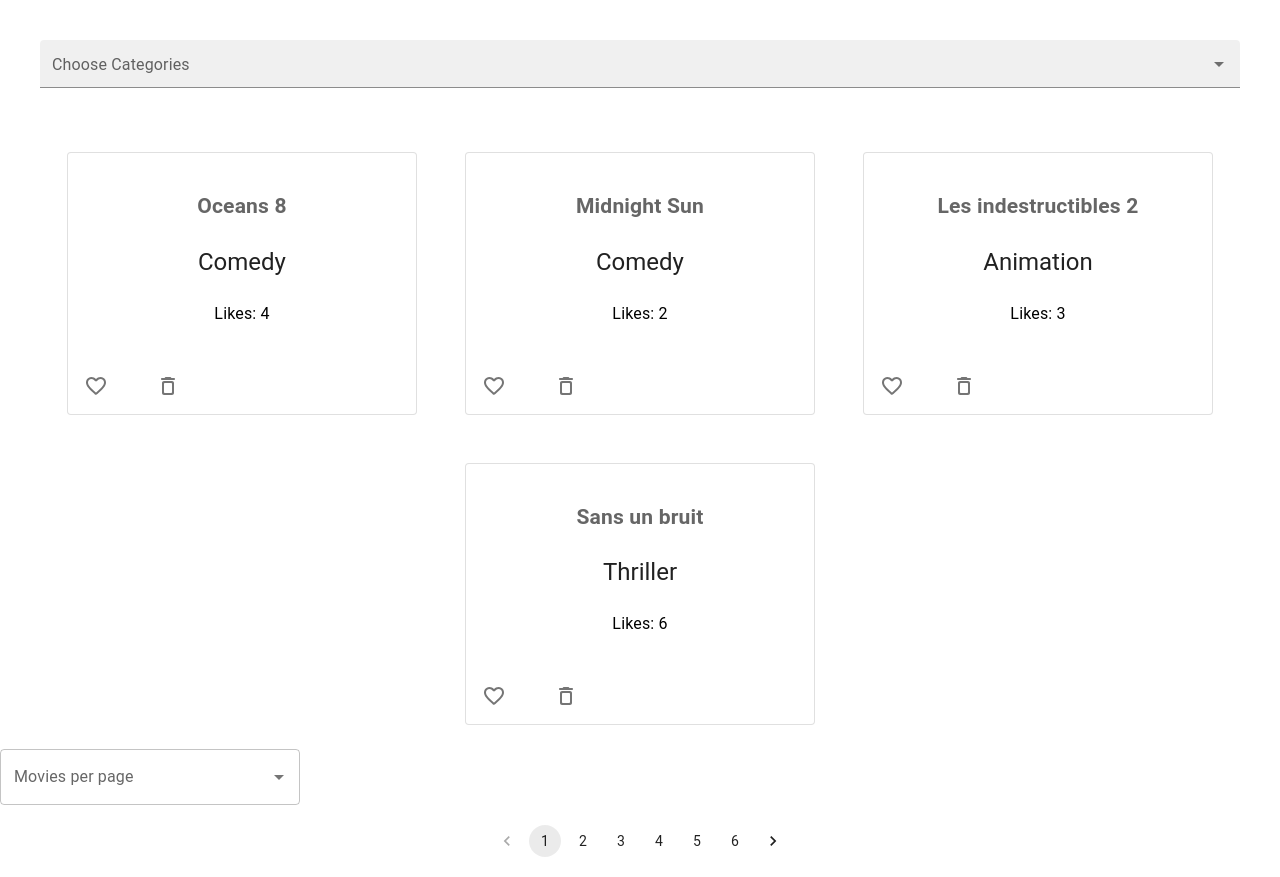
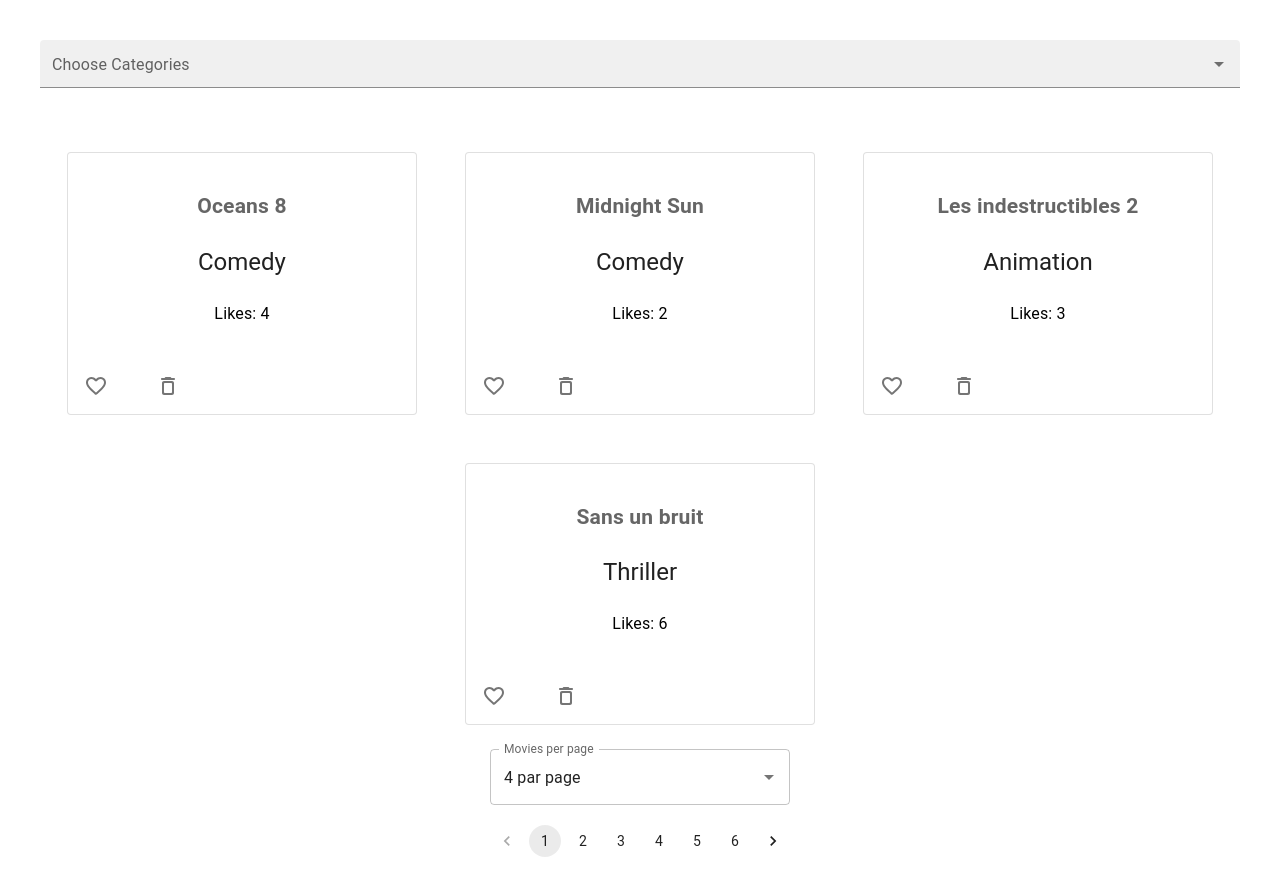
Before and after one commit to aminerochdi1/react-interview, a React (Create React App) app: page / in a window 1280 px wide. Built offline with nearby package versions, Linux system fonts and the light colour scheme.

Commit message:
Added Pagination Custom MoviePerPage

```diff
--- a/src/App.js
+++ b/src/App.js
@@ -6,6 +6,10 @@ import './App.css';
 import React, { useState,useEffect } from 'react';
 
 import MoviesPerPage from './components/MoviesPerPage';
+
+// MaterialUI
+import TextField from '@mui/material/TextField';
+import Autocomplete from '@mui/material/Autocomplete';
 
 // Redux
 import { Provider,useSelector  } from 'react-redux';
@@ -24,6 +28,11 @@ const App = () => {
   const [moviesPerPage,setMoviesPerPage] = useState(4);
   const [currentPage, setCurrentPage] = useState(1);
   const dispatch = useDispatch();
+
+  const handleMoviesPerPageChange = (newMoviesPerPage) => {
+    setMoviesPerPage(newMoviesPerPage);
+    setCurrentPage(1);
+  };
 
   const movies = useSelector(state => state.movies.filteredMovies);
   const totalMovies = movies.length;
@@ -45,7 +54,7 @@ const App = () => {
 
         <CategoryFilter/>
         <MoviesList movies={currentMovies} />
-        <MoviesPerPage/>
+        <MoviesPerPage onMoviesPerPageChange={handleMoviesPerPageChange} />
         <Pagination
         totalMovies={totalMovies}
         moviesPerPage={moviesPerPage}
--- a/src/components/MoviesPerPage.js
+++ b/src/components/MoviesPerPage.js
@@ -1,23 +1,37 @@
-import * as React from 'react';
+import React, { useState } from 'react';
 import TextField from '@mui/material/TextField';
 import Autocomplete from '@mui/material/Autocomplete';
 
-export default function MoviesPerPage() {
+const numbers = [
+  { label: '4 par page', value: 4 },
+  { label: '8 par page', value: 8 },
+  { label: '12 par page', value: 12 }
+];
+
+export default function MoviesPerPage({ onMoviesPerPageChange }) {
+  const [selectedValue, setSelectedValue] = useState(numbers[0].value);
+
+  const handleChange = (event, newValue) => {
+    if (newValue) {
+      setSelectedValue(newValue.value);
+      if (onMoviesPerPageChange) {
+        onMoviesPerPageChange(newValue.value);
+      }
+    }
+  };
+
   return (
-    <div>
+    <div style={{ display: 'flex', justifyContent: 'center' }}>
       <Autocomplete
         disablePortal
         id="numbers"
         options={numbers}
+        getOptionLabel={(option) => option.label}
+        value={numbers.find(num => num.value === selectedValue)}
+        onChange={handleChange}
         sx={{ width: 300 }}
         renderInput={(params) => <TextField {...params} label="Movies per page" />}
       />
     </div>
   );
 }
-
-const numbers = [
-  { label: '4 par page', value: 4 },
-  { label: '8 par page', value: 8 },
-  { label: '12 par page', value: 12 }
-]
```
Lines whose indentation alone changed are shown as unchanged.
